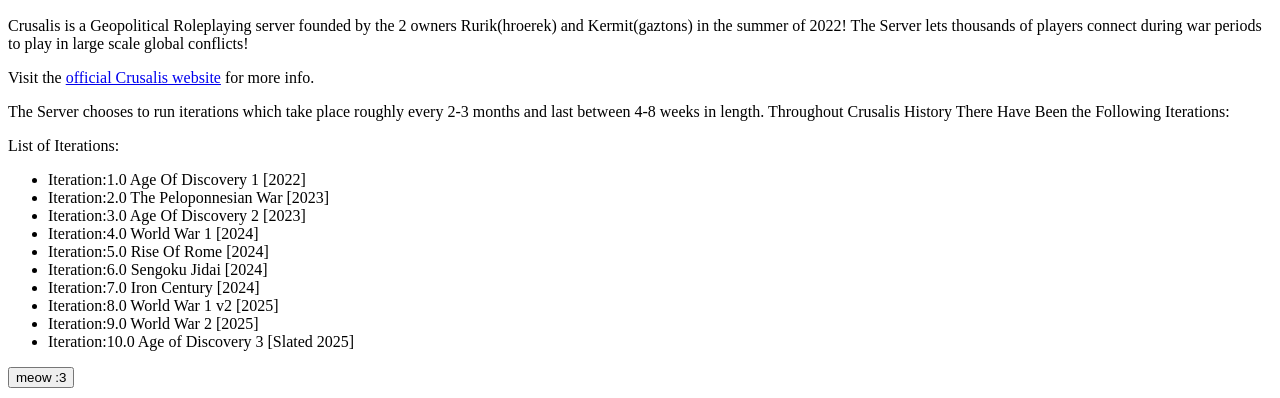
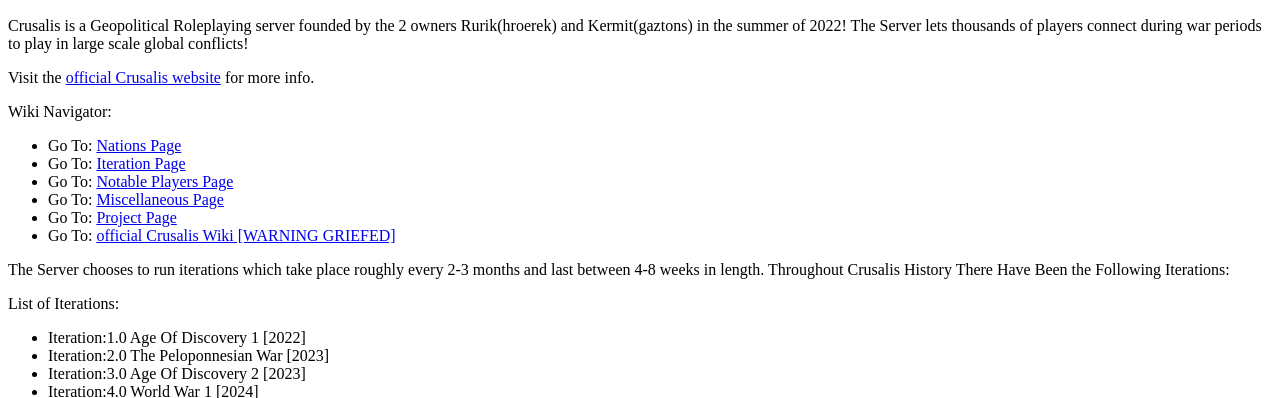
Before and after one commit to owoblade/owoblade.github.io, a plain HTML site: page index.html in a window 1280 px wide. Shown: the part 434-832 px from the top of the page. Drawn offline with Linux system fonts and the light colour scheme.

Commit message:
added navigator

```diff
--- a/index.html
+++ b/index.html
@@ -15,6 +15,15 @@
 <p>
   Visit the <a href="https://crusalis.net">official Crusalis website</a> for more info.
 </p>
+<p>Wiki Navigator:</p>
+<ul>
+  <li>Go To: <a href="https://owoblade.github.io/nations">Nations Page</a></li>
+  <li>Go To: <a href="https://owoblade.github.io/iterations">Iteration Page</a></li>
+  <li>Go To: <a href="https://owoblade.github.io/players">Notable Players Page</a></li>
+  <li>Go To: <a href="https://owoblade.github.io/misc">Miscellaneous Page</a></li>
+  <li>Go To: <a href="https://owoblade.github.io/project">Project Page</a></li>
+  <li>Go To: <a href="https://wiki.crusalis.net/index.php/Main_Page">official Crusalis Wiki [WARNING GRIEFED]</a></li>
+</ul>
 <p>
   The Server chooses to run iterations which take place roughly every 2-3 months and last between 4-8 weeks in length. Throughout Crusalis History There Have Been the Following Iterations:
 </p>
```
